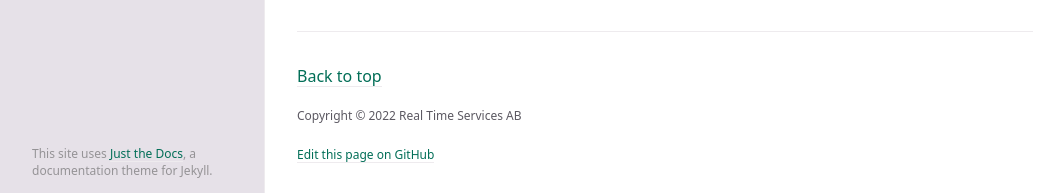
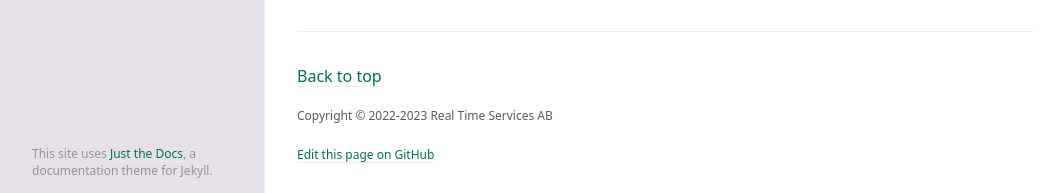
Before and after one commit to RTSAB/rtsab.github.io, a Jekyll site: the page built from index.md, in a window 1280 px wide and 1354 px high. Shown: the part 1158-1351 px from the top of the window, without its empty margins (107-1164 px from the left). Built offline with Jekyll 4.4.1, drawn with Linux system fonts in a browser that asks for light colours.

Commit message:
layout changes

```diff
--- a/_config.yml
+++ b/_config.yml
@@ -80,7 +80,7 @@ nav_sort: case_sensitive # Capital letters sorted before lowercase
 back_to_top: true
 back_to_top_text: "Back to top"
 
-footer_content: "Copyright &copy; 2022 Real Time Services AB"
+footer_content: "Copyright &copy; 2022-2023 Real Time Services AB"
 
 # Footer last edited timestamp
 last_edit_timestamp: true # show or hide edit time - page must have `last_modified_date` defined in the frontmatter
--- a/_layouts/page.html
+++ b/_layouts/page.html
@@ -1,5 +1,5 @@
 ---
 layout: default
 ---
-
+<p class="text-small text-grey-dk-100 mb-0 fw-700">{{ page.author }} <span class="fs-1 fw-300">{{ page.date }}</span></p>
 {{ content }}
--- a/_layouts/post.html
+++ b/_layouts/post.html
@@ -1,5 +1,5 @@
 ---
 layout: default
 ---
-
+<p class="text-small text-grey-dk-100 mb-0">{{ page.author }} / {{ page.date }}</p>
 {{ content }}
```
